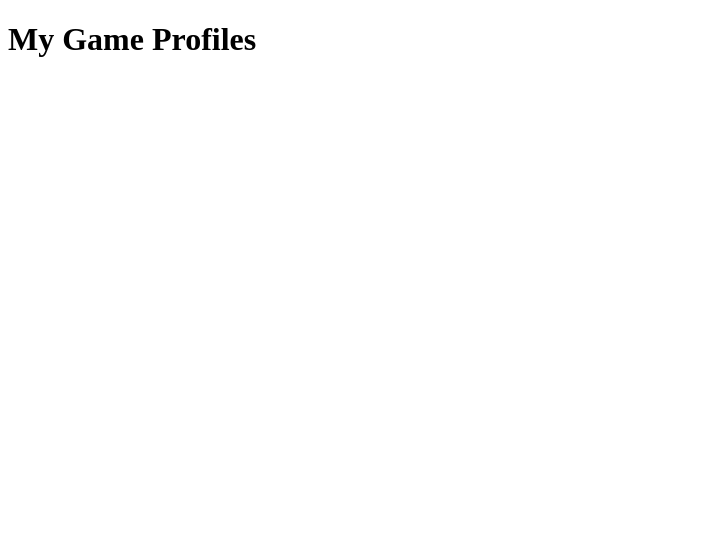
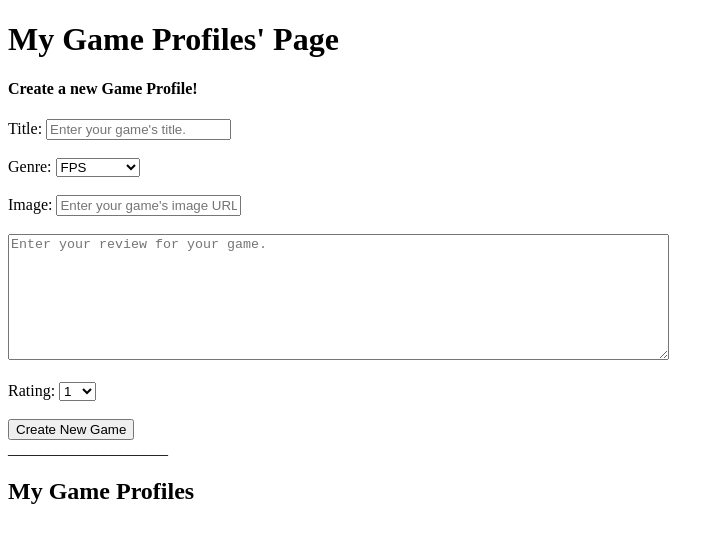
Before and after one commit to ScottMS724/game_profiles_frontend-, a plain HTML site: page index.html in a window 1280 px wide. Shown: the whole page, without its empty margins (0-724 px from the left). Drawn offline with Linux system fonts and the light colour scheme; no server answers.

Commit message:
form structure set up

```diff
--- a/index.html
+++ b/index.html
@@ -16,16 +16,57 @@
     </head>
     <body>
 
-        <h1>My Game Profiles</h1>
+        <h1>My Game Profiles' Page</h1>
 
+        <!-- form for POST request of user inputting new game profile info -->
+        <div class="form-container">
+            <form id="create-game-form">
+                <h4>Create a new Game Profile!</h4>
 
+                <span>Title: </span><input id="input-title" class="input-text" type="text" name="title" value="" placeholder="Enter your game's title.">
+                <br><br>
+
+                <span>Genre:</span> <select id="genres" name="genres">
+                    <option value="1">FPS</option>
+                    <option value="2">MMORPG</option>
+                    <option value="3">RTS</option>
+                    <option value="4">Adventure</option>
+                    <option value="5">Platformer</option>
+                    <option value="6">Action</option>
+                </select>
+                <br><br>
+
+                <span>Image:</span> <input id="image-url" class="input-text" type="text" name="image" value="" placeholder="Enter your game's image URL.">
+                <br><br>
+
+                <textarea id="input-review" name="review" rows="8" cols="80" value="" placeholder="Enter your review for your game."></textarea>
+                <br><br>
+
+                <span>Rating:</span> <select id="rating" name="rating">
+                    <option value="1">1</option>
+                    <option value="2">2</option>
+                    <option value="3">3</option>
+                    <option value="4">4</option>
+                    <option value="5">5</option>
+                    <option value="6">6</option>
+                    <option value="7">7</option>
+                    <option value="8">8</option>
+                    <option value="9">9</option>
+                    <option value="10">10</option>
+                </select>
+                <br><br>
+
+                <input id='create-button' class="submit" type="submit" name="submit" value="Create New Game">
+            </form>
+        </div>
+        ____________________
+
+        <h2>My Game Profiles</h2>
         <!-- div to hold all the game profiles' HTML -->
         <div id="game-container">
 
         </div>
 
-        <!-- form for POST request of user inputting game profile info -->
-
 
     </body>
 </html>
```
